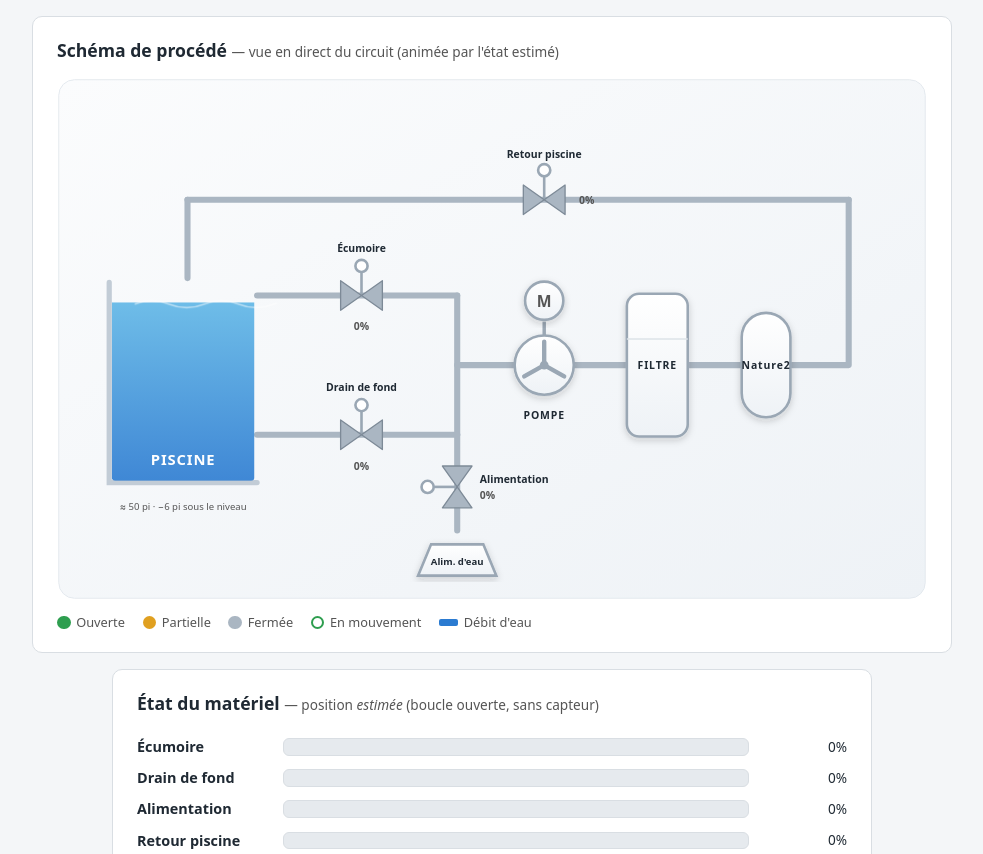
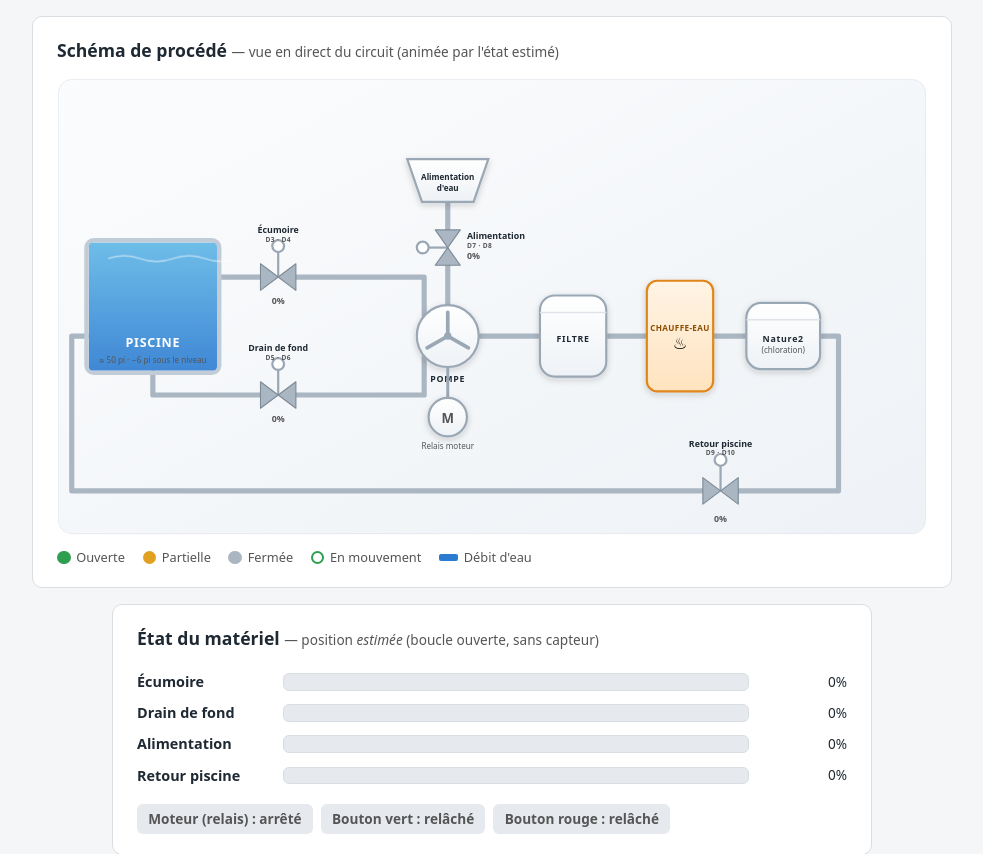
Before and after one commit to vincenthuneault/Pisicne, a Flask app: page / in a window 1280 px wide. Shown: the part 68-922 px from the top of the page, without its empty margins (148-1131 px from the left). Run offline with Flask 3, Linux system fonts and the light colour scheme.

Commit message:
Refondre le schéma de procédé animé selon le nouveau draw.io
Repositionne piscine/valves/pompe/filtre/Nature2/retour selon le
nouveau plan, ajoute le chauffe-eau et les repères de broches
(D3·D4...D9·D10) sur les valves, en conservant les animations
existantes (débit, états de valve, rotor de pompe, moteur).

```diff
--- a/raspberry-pi/static/app.js
+++ b/raspberry-pi/static/app.js
@@ -134,16 +134,17 @@ function majSchema(etat) {
   const alimentation       = ouvert("alimentation");  // injection (priming / ajout d'eau)
 
   const flux = {
-    "flux-ecumoire": aspirationEcumoire,
-    "flux-drain": aspirationDrain,
-    "flux-manifold": aspirationEcumoire || aspirationDrain || alimentation,
-    "flux-pompe": refoulement,
-    "flux-alim": alimentation,
-    "flux-d1": refoulement,
-    "flux-d2": refoulement,
-    "flux-d3": refoulement,
-    "flux-header": refoulement,
-    "flux-retour": refoulement,
+    "flux-ecumoire-in": aspirationEcumoire,
+    "flux-ecumoire-out": aspirationEcumoire,
+    "flux-drain-in": aspirationDrain,
+    "flux-drain-out": aspirationDrain,
+    "flux-alim-in": alimentation,
+    "flux-alim-out": alimentation,
+    "flux-pompe-filtre": refoulement,
+    "flux-filtre-chauffe": refoulement,
+    "flux-chauffe-nature": refoulement,
+    "flux-nature-retour": refoulement,
+    "flux-retour-piscine": refoulement,
   };
   for (const [id, actif] of Object.entries(flux)) {
     const el = document.getElementById(id);
--- a/raspberry-pi/static/style.css
+++ b/raspberry-pi/static/style.css
@@ -94,9 +94,12 @@ h2 { margin-top: 0; font-size: 1.1rem; }
 #schema .t-sous    { font-size: 11px; fill: var(--gris); }
 #schema .t-equip   { font-size: 12px; font-weight: 700; letter-spacing: 1px; fill: var(--texte); }
 #schema .t-equip-v { font-size: 12px; font-weight: 700; letter-spacing: 1px; fill: var(--texte); }
+#schema .t-chauffe { font-size: 11px; letter-spacing: 0.5px; fill: #8a4b00; }
+#schema .t-icone   { font-size: 22px; }
 #schema .t-m       { font-size: 18px; font-weight: 800; fill: var(--gris); }
 #schema .t-source  { font-size: 11px; font-weight: 600; fill: var(--texte); }
 #schema .t-valve   { font-size: 12px; font-weight: 600; fill: var(--texte); }
+#schema .t-valve-sub { font-size: 9px; font-weight: 600; fill: var(--gris); letter-spacing: 0.5px; }
 #schema .t-pct     { font-size: 12px; font-weight: 700; fill: var(--gris); }
 
 /* Valves — symbole nœud papillon actionné */
--- a/raspberry-pi/templates/index.html
+++ b/raspberry-pi/templates/index.html
@@ -19,7 +19,7 @@
   <section class="section-schema">
     <h2>Schéma de procédé <span class="aide">— vue en direct du circuit (animée par l'état estimé)</span></h2>
     <div class="schema-cadre">
-      <svg id="schema" viewBox="0 0 1000 600" preserveAspectRatio="xMidYMid meet"
+      <svg id="schema" viewBox="0 0 1180 620" preserveAspectRatio="xMidYMid meet"
            role="img" aria-label="Schéma de procédé du système de filtration de la piscine">
         <defs>
           <linearGradient id="grad-eau" x1="0" y1="0" x2="0" y2="1">
@@ -34,128 +34,146 @@
             <stop offset="0%"  stop-color="#fbfcfd"/>
             <stop offset="100%" stop-color="#eef2f6"/>
           </linearGradient>
+          <linearGradient id="grad-chauffe" x1="0" y1="0" x2="0" y2="1">
+            <stop offset="0%"  stop-color="#fff4e5"/>
+            <stop offset="100%" stop-color="#ffe3bf"/>
+          </linearGradient>
           <filter id="ombre" x="-20%" y="-20%" width="140%" height="140%">
             <feDropShadow dx="0" dy="3" stdDeviation="4" flood-color="#1f2933" flood-opacity="0.18"/>
           </filter>
-          <marker id="fleche" viewBox="0 0 10 10" refX="7" refY="5" markerWidth="6" markerHeight="6" orient="auto-start-reverse">
-            <path d="M0,0 L10,5 L0,10 z" fill="#9aa7b4"/>
-          </marker>
         </defs>
 
         <!-- Fond -->
-        <rect x="2" y="2" width="996" height="596" rx="18" fill="url(#grad-fond)" stroke="#e1e7ed"/>
+        <rect x="2" y="2" width="1176" height="616" rx="18" fill="url(#grad-fond)" stroke="#e1e7ed"/>
 
         <!-- ===== Tuyauterie (couche de base) ===== -->
         <g class="tuyaux" fill="none" stroke-linecap="round" stroke-linejoin="round">
-          <path class="tuyau" d="M230,250 H460"/>            <!-- pool -> écumoire -> manifold -->
-          <path class="tuyau" d="M230,410 H460"/>            <!-- pool -> drain -> manifold -->
-          <path class="tuyau" d="M460,250 V410"/>            <!-- manifold vertical -->
-          <path class="tuyau" d="M460,330 H526"/>            <!-- manifold -> pompe -->
-          <path class="tuyau" d="M460,520 V410"/>            <!-- alimentation -> manifold -->
-          <path class="tuyau" d="M594,330 H655"/>            <!-- pompe -> filtre -->
-          <path class="tuyau" d="M725,330 H785"/>            <!-- filtre -> nature2 -->
-          <path class="tuyau" d="M845,330 H910 V140"/>       <!-- nature2 -> entête -->
-          <path class="tuyau" d="M910,140 H150"/>            <!-- entête de retour -->
-          <path class="tuyau" d="M150,140 V230"/>            <!-- retour -> piscine -->
+          <path class="tuyau" d="M220,270 H276"/>                  <!-- piscine -> écumoire -->
+          <path class="tuyau" d="M324,270 H498 V322"/>             <!-- écumoire -> pompe -->
+          <path class="tuyau" d="M130,400 V430 H276"/>             <!-- piscine -> drain -->
+          <path class="tuyau" d="M324,430 H498 V378"/>             <!-- drain -> pompe -->
+          <path class="tuyau" d="M530,168 V206"/>                  <!-- alim. d'eau -> valve alim. -->
+          <path class="tuyau" d="M530,254 V308"/>                  <!-- valve alim. -> pompe -->
+          <path class="tuyau" d="M572,350 H655"/>                  <!-- pompe -> filtre -->
+          <path class="tuyau" d="M745,350 H800"/>                  <!-- filtre -> chauffe-eau -->
+          <path class="tuyau" d="M890,350 H935"/>                  <!-- chauffe-eau -> nature2 -->
+          <path class="tuyau" d="M1035,350 H1060 V560 H924"/>      <!-- nature2 -> retour -->
+          <path class="tuyau" d="M876,560 H20 V350 H40"/>          <!-- retour -> piscine -->
         </g>
 
         <!-- ===== Débit (couche animée, activée par classe .actif) ===== -->
         <g class="flux-couche" fill="none" stroke-linecap="round">
-          <path id="flux-ecumoire"  class="flux" d="M230,250 H460"/>
-          <path id="flux-drain"     class="flux" d="M230,410 H460"/>
-          <path id="flux-manifold"  class="flux" d="M460,250 V410"/>
-          <path id="flux-pompe"     class="flux" d="M460,330 H526"/>
-          <path id="flux-alim"      class="flux" d="M460,520 V410"/>
-          <path id="flux-d1"        class="flux" d="M594,330 H655"/>
-          <path id="flux-d2"        class="flux" d="M725,330 H785"/>
-          <path id="flux-d3"        class="flux" d="M845,330 H910 V140"/>
-          <path id="flux-header"    class="flux" d="M910,140 H150"/>
-          <path id="flux-retour"    class="flux" d="M150,140 V230"/>
+          <path id="flux-ecumoire-in"    class="flux" d="M220,270 H276"/>
+          <path id="flux-ecumoire-out"   class="flux" d="M324,270 H498 V322"/>
+          <path id="flux-drain-in"       class="flux" d="M130,400 V430 H276"/>
+          <path id="flux-drain-out"      class="flux" d="M324,430 H498 V378"/>
+          <path id="flux-alim-in"        class="flux" d="M530,168 V206"/>
+          <path id="flux-alim-out"       class="flux" d="M530,254 V308"/>
+          <path id="flux-pompe-filtre"   class="flux" d="M572,350 H655"/>
+          <path id="flux-filtre-chauffe" class="flux" d="M745,350 H800"/>
+          <path id="flux-chauffe-nature" class="flux" d="M890,350 H935"/>
+          <path id="flux-nature-retour"  class="flux" d="M1035,350 H1060 V560 H924"/>
+          <path id="flux-retour-piscine" class="flux" d="M876,560 H20 V350 H40"/>
         </g>
 
         <!-- ===== Piscine ===== -->
         <g class="piscine">
-          <path d="M60,235 V465 H230" fill="none" stroke="#c2ccd6" stroke-width="6" stroke-linecap="round"/>
-          <path d="M60,235 V465 H230" fill="none" stroke="none"/>
-          <clipPath id="clip-piscine"><rect x="63" y="238" width="164" height="225" rx="4"/></clipPath>
-          <rect x="63" y="258" width="164" height="205" fill="url(#grad-eau)" clip-path="url(#clip-piscine)" opacity="0.9"/>
-          <path class="vague" d="M63,260 q20,-8 40,0 t40,0 t40,0 t40,0 t40,0" fill="none" stroke="#ffffff" stroke-width="2" opacity="0.5" clip-path="url(#clip-piscine)"/>
-          <text x="145" y="445" class="t-titre" text-anchor="middle" fill="#ffffff">PISCINE</text>
-          <text x="145" y="497" class="t-sous" text-anchor="middle">≈ 50 pi · −6 pi sous le niveau</text>
+          <rect x="40" y="220" width="180" height="180" rx="10" fill="none" stroke="#c2ccd6" stroke-width="6"/>
+          <clipPath id="clip-piscine"><rect x="43" y="223" width="174" height="174" rx="6"/></clipPath>
+          <rect x="43" y="223" width="174" height="174" fill="url(#grad-eau)" clip-path="url(#clip-piscine)" opacity="0.9"/>
+          <path class="vague" d="M43,245 q22,-8 44,0 t44,0 t44,0 t44,0" fill="none" stroke="#ffffff" stroke-width="2" opacity="0.5" clip-path="url(#clip-piscine)"/>
+          <text x="130" y="365" class="t-titre" text-anchor="middle" fill="#ffffff">PISCINE</text>
+          <text x="130" y="387" class="t-sous" text-anchor="middle" fill="#eaf4fb">≈ 50 pi · −6 pi sous le niveau</text>
         </g>
 
         <!-- ===== Cuves / équipements ===== -->
+        <!-- Source d'alimentation d'eau -->
+        <g class="equipement">
+          <path d="M475,110 H585 L565,168 H495 Z" fill="url(#grad-cuve)" stroke="#9aa7b4" stroke-width="3" filter="url(#ombre)"/>
+          <text x="530" y="138" class="t-source" text-anchor="middle">Alimentation</text>
+          <text x="530" y="153" class="t-source" text-anchor="middle">d'eau</text>
+        </g>
+
         <!-- Pompe -->
         <g id="pompe" class="equipement">
-          <circle cx="560" cy="330" r="34" fill="url(#grad-cuve)" stroke="#9aa7b4" stroke-width="3" filter="url(#ombre)"/>
+          <circle cx="530" cy="350" r="42" fill="url(#grad-cuve)" stroke="#9aa7b4" stroke-width="3" filter="url(#ombre)"/>
           <g class="rotor">
-            <path d="M560,330 L560,303 M560,330 L583,343 M560,330 L537,343" stroke="#9aa7b4" stroke-width="5" stroke-linecap="round" fill="none"/>
+            <path d="M530,350 L530,318 M530,350 L558,366 M530,350 L502,366" stroke="#9aa7b4" stroke-width="5" stroke-linecap="round" fill="none"/>
           </g>
-          <circle cx="560" cy="330" r="5" fill="#9aa7b4"/>
-          <text x="560" y="392" class="t-equip" text-anchor="middle">POMPE</text>
-          <!-- Moteur (relais) -->
-          <line x1="560" y1="296" x2="560" y2="280" stroke="#9aa7b4" stroke-width="4"/>
-          <g id="moteur" class="moteur">
-            <circle cx="560" cy="256" r="22" fill="url(#grad-cuve)" stroke="#9aa7b4" stroke-width="3" filter="url(#ombre)"/>
-            <text x="560" y="263" class="t-m" text-anchor="middle">M</text>
-          </g>
+          <circle cx="530" cy="350" r="5" fill="#9aa7b4"/>
+          <text x="530" y="412" class="t-equip" text-anchor="middle">POMPE</text>
         </g>
+
+        <!-- Moteur (relais) -->
+        <line x1="530" y1="392" x2="530" y2="434" stroke="#9aa7b4" stroke-width="4"/>
+        <g id="moteur" class="moteur">
+          <circle cx="530" cy="460" r="26" fill="url(#grad-cuve)" stroke="#9aa7b4" stroke-width="3" filter="url(#ombre)"/>
+          <text x="530" y="468" class="t-m" text-anchor="middle">M</text>
+        </g>
+        <text x="530" y="503" class="t-sous" text-anchor="middle">Relais moteur</text>
 
         <!-- Filtre -->
         <g class="equipement">
-          <rect x="655" y="248" width="70" height="164" rx="14" fill="url(#grad-cuve)" stroke="#9aa7b4" stroke-width="3" filter="url(#ombre)"/>
-          <line x1="655" y1="300" x2="725" y2="300" stroke="#dde3e9" stroke-width="2"/>
-          <text x="690" y="335" class="t-equip-v" text-anchor="middle">FILTRE</text>
+          <rect x="655" y="295" width="90" height="110" rx="20" fill="url(#grad-cuve)" stroke="#9aa7b4" stroke-width="3" filter="url(#ombre)"/>
+          <line x1="655" y1="318" x2="745" y2="318" stroke="#dde3e9" stroke-width="2"/>
+          <text x="700" y="358" class="t-equip-v" text-anchor="middle">FILTRE</text>
+        </g>
+
+        <!-- Chauffe-eau -->
+        <g class="equipement">
+          <rect x="800" y="275" width="90" height="150" rx="14" fill="url(#grad-chauffe)" stroke="#e0871a" stroke-width="3" filter="url(#ombre)"/>
+          <text x="845" y="343" class="t-equip-v t-chauffe" text-anchor="middle">CHAUFFE-EAU</text>
+          <text x="845" y="368" class="t-icone" text-anchor="middle">♨</text>
         </g>
 
         <!-- Nature2 (chloration) -->
         <g class="equipement">
-          <rect x="787" y="270" width="56" height="120" rx="28" fill="url(#grad-cuve)" stroke="#9aa7b4" stroke-width="3" filter="url(#ombre)"/>
-          <text x="815" y="334" class="t-equip-v" text-anchor="middle">Nature2</text>
-        </g>
-
-        <!-- Source d'alimentation d'eau -->
-        <g class="equipement">
-          <path d="M415,572 H505 L490,536 H430 Z" fill="url(#grad-cuve)" stroke="#9aa7b4" stroke-width="3" filter="url(#ombre)"/>
-          <text x="460" y="560" class="t-source" text-anchor="middle">Alim. d'eau</text>
+          <rect x="935" y="305" width="100" height="90" rx="20" fill="url(#grad-cuve)" stroke="#9aa7b4" stroke-width="3" filter="url(#ombre)"/>
+          <line x1="935" y1="328" x2="1035" y2="328" stroke="#dde3e9" stroke-width="2"/>
+          <text x="985" y="358" class="t-equip-v" text-anchor="middle">Nature2</text>
+          <text x="985" y="373" class="t-sous" text-anchor="middle">(chloration)</text>
         </g>
 
         <!-- ===== Valves (symboles « nœud papillon » actionnés) ===== -->
         <!-- Écumoire (horizontale) -->
-        <g id="valve-ecumoire" class="valve" data-orient="h" data-cx="350" data-cy="250">
-          <line class="tige" x1="350" y1="250" x2="350" y2="222"/>
-          <circle class="actionneur" cx="350" cy="216" r="7"/>
-          <polygon class="corps" points="326,233 326,267 350,250"/>
-          <polygon class="corps" points="374,233 374,267 350,250"/>
-          <text x="350" y="200" class="t-valve" text-anchor="middle">Écumoire</text>
-          <text id="pct-ecumoire" x="350" y="290" class="t-pct" text-anchor="middle">—</text>
+        <g id="valve-ecumoire" class="valve" data-orient="h" data-cx="300" data-cy="270">
+          <line class="tige" x1="300" y1="270" x2="300" y2="234"/>
+          <circle class="actionneur" cx="300" cy="228" r="8"/>
+          <polygon class="corps" points="276,252 276,288 300,270"/>
+          <polygon class="corps" points="324,252 324,288 300,270"/>
+          <text x="300" y="210" class="t-valve" text-anchor="middle">Écumoire</text>
+          <text x="300" y="222" class="t-valve-sub" text-anchor="middle">D3 · D4</text>
+          <text id="pct-ecumoire" x="300" y="306" class="t-pct" text-anchor="middle">—</text>
         </g>
         <!-- Drain de fond (horizontale) -->
-        <g id="valve-drain" class="valve" data-orient="h" data-cx="350" data-cy="410">
-          <line class="tige" x1="350" y1="410" x2="350" y2="382"/>
-          <circle class="actionneur" cx="350" cy="376" r="7"/>
-          <polygon class="corps" points="326,393 326,427 350,410"/>
-          <polygon class="corps" points="374,393 374,427 350,410"/>
-          <text x="350" y="360" class="t-valve" text-anchor="middle">Drain de fond</text>
-          <text id="pct-drain" x="350" y="450" class="t-pct" text-anchor="middle">—</text>
+        <g id="valve-drain" class="valve" data-orient="h" data-cx="300" data-cy="430">
+          <line class="tige" x1="300" y1="430" x2="300" y2="394"/>
+          <circle class="actionneur" cx="300" cy="388" r="8"/>
+          <polygon class="corps" points="276,412 276,448 300,430"/>
+          <polygon class="corps" points="324,412 324,448 300,430"/>
+          <text x="300" y="370" class="t-valve" text-anchor="middle">Drain de fond</text>
+          <text x="300" y="382" class="t-valve-sub" text-anchor="middle">D5 · D6</text>
+          <text id="pct-drain" x="300" y="466" class="t-pct" text-anchor="middle">—</text>
         </g>
-        <!-- Alimentation (verticale) -->
-        <g id="valve-alimentation" class="valve" data-orient="v" data-cx="460" data-cy="470">
-          <line class="tige" x1="460" y1="470" x2="432" y2="470"/>
-          <circle class="actionneur" cx="426" cy="470" r="7"/>
-          <polygon class="corps" points="443,446 477,446 460,470"/>
-          <polygon class="corps" points="443,494 477,494 460,470"/>
-          <text x="486" y="466" class="t-valve" text-anchor="start">Alimentation</text>
-          <text id="pct-alimentation" x="486" y="484" class="t-pct" text-anchor="start">—</text>
+        <!-- Alimentation (verticale, priming / ajout d'eau) -->
+        <g id="valve-alimentation" class="valve" data-orient="v" data-cx="530" data-cy="230">
+          <line class="tige" x1="530" y1="230" x2="502" y2="230"/>
+          <circle class="actionneur" cx="496" cy="230" r="8"/>
+          <polygon class="corps" points="513,206 547,206 530,230"/>
+          <polygon class="corps" points="513,254 547,254 530,230"/>
+          <text x="556" y="218" class="t-valve" text-anchor="start">Alimentation</text>
+          <text x="556" y="230" class="t-valve-sub" text-anchor="start">D7 · D8</text>
+          <text id="pct-alimentation" x="556" y="246" class="t-pct" text-anchor="start">—</text>
         </g>
-        <!-- Retour piscine (horizontale, sur l'entête) -->
-        <g id="valve-retour" class="valve" data-orient="h" data-cx="560" data-cy="140">
-          <line class="tige" x1="560" y1="140" x2="560" y2="112"/>
-          <circle class="actionneur" cx="560" cy="106" r="7"/>
-          <polygon class="corps" points="536,123 536,157 560,140"/>
-          <polygon class="corps" points="584,123 584,157 560,140"/>
-          <text x="560" y="92" class="t-valve" text-anchor="middle">Retour piscine</text>
-          <text id="pct-retour" x="600" y="145" class="t-pct" text-anchor="start">—</text>
+        <!-- Retour piscine (horizontale) -->
+        <g id="valve-retour" class="valve" data-orient="h" data-cx="900" data-cy="560">
+          <line class="tige" x1="900" y1="560" x2="900" y2="524"/>
+          <circle class="actionneur" cx="900" cy="518" r="8"/>
+          <polygon class="corps" points="876,542 876,578 900,560"/>
+          <polygon class="corps" points="924,542 924,578 900,560"/>
+          <text x="900" y="500" class="t-valve" text-anchor="middle">Retour piscine</text>
+          <text x="900" y="512" class="t-valve-sub" text-anchor="middle">D9 · D10</text>
+          <text id="pct-retour" x="900" y="602" class="t-pct" text-anchor="middle">—</text>
         </g>
       </svg>
     </div>
```
